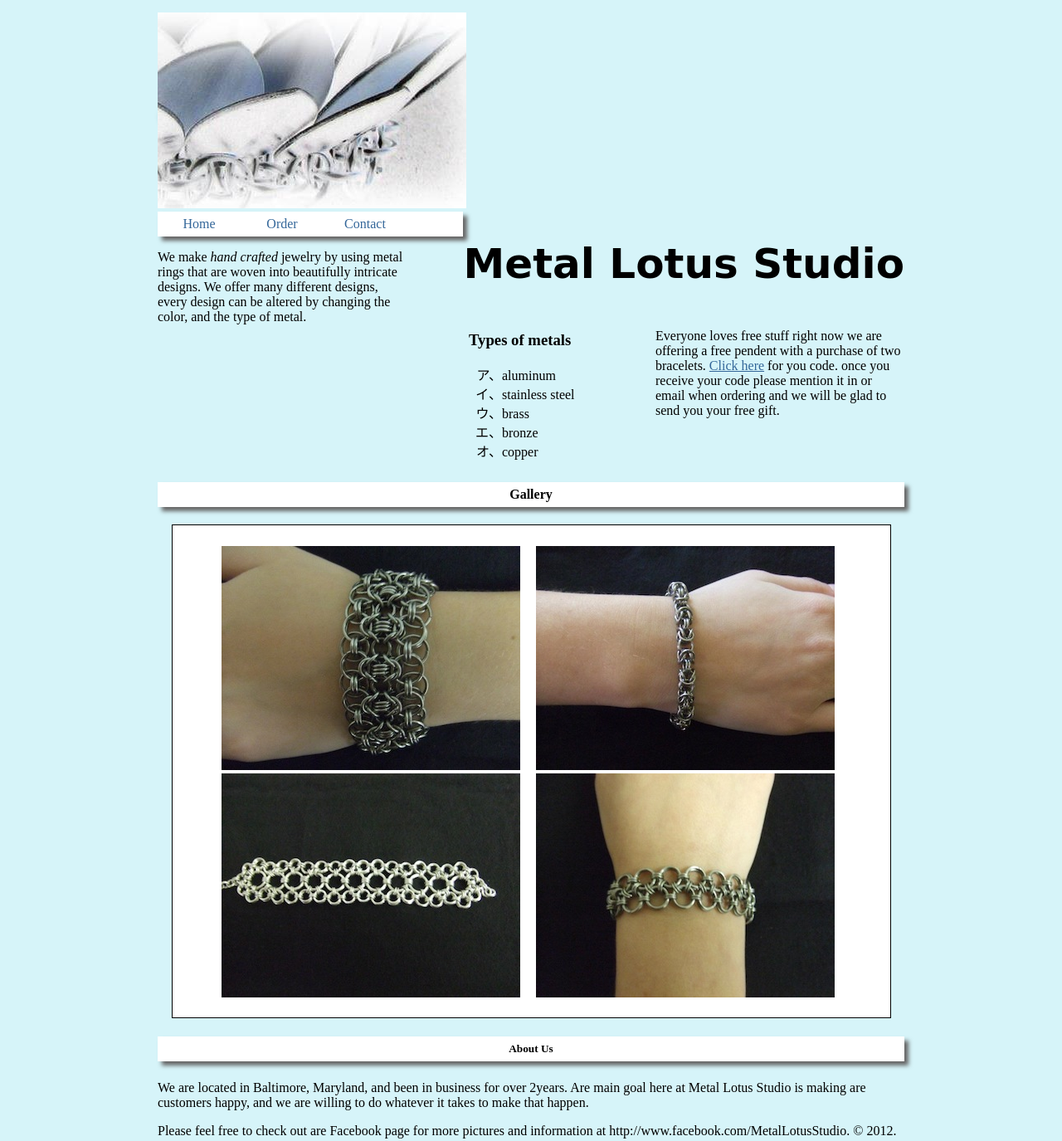
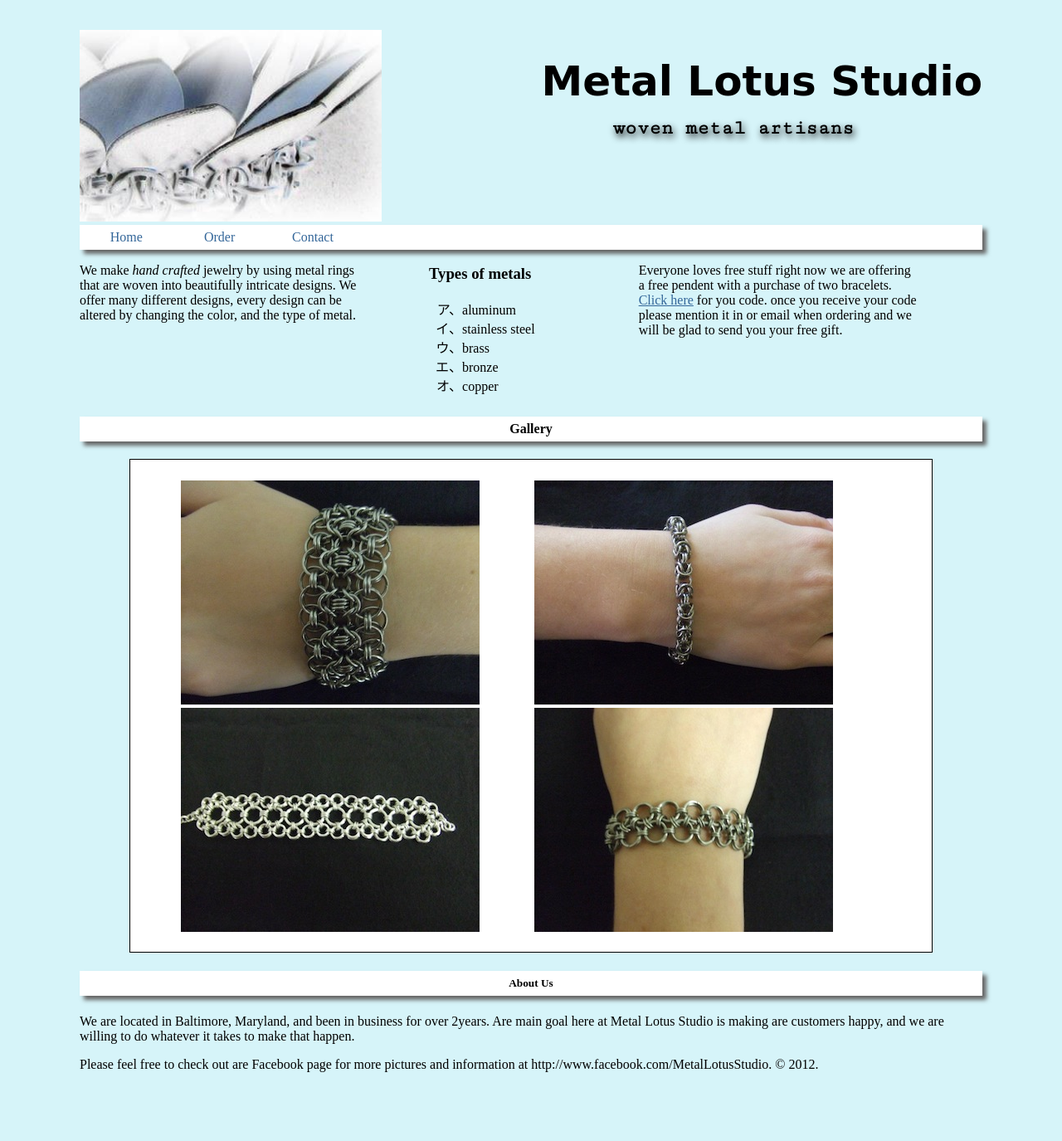
Before and after one commit to gkellne2/wsd, a plain HTML site: page index.html in a window 1280 px wide. Shown: the whole page at 83% size. After the commit the page ends 1344 px from the top, so only its background shows below. Drawn offline with Linux system fonts and the light colour scheme; a web font is replaced by a local one.

Commit message:
fixing and adding css

```diff
--- a/css/main.css
+++ b/css/main.css
@@ -1,74 +1,75 @@
 body{
-	padding: 15px;
-	width: 900px;
-	margin:0 auto;
+	padding:02.7777778%; /*25px/900px*/
+	max-width: 85%; /*935px*/
+	margin: 0 auto;
+	font:100%;/*16px*/
 	background-color: rgba(51,204,225,.2);
 }
 
-
 h1{
 	font-family: 'Sofadi One', cursive;
-	font-size: 50px;
+	font-size:3.125em; /*50px*/
 	float:right;
+	width:052.783726; /*493px*/
 }
 
 h2{
 	font-family: 'Cutive Mono', serif;
+	font:1em;
 	float:right;
-	margin-right:75px;
-	margin-top:-130px;
-	text-shadow:2px 4px 8px #111;
+	width:032.919255%; /*318px*/
+	margin-right:08.0213904%;/*75px*/
+	margin-top: -130px;
+	text-shadow: 2px 4px 8px #111;
 }
-
-section p{
-	width:300px;
-	height:169px;
-	float:left;
-}
-aside{
-	width:225px;
-	height:169px;
-	float:left;
-	padding-left:75px;
-}
-#free{
-	width:300px;
-}
-
-
-ol{
+#navagation{
 	background:white;
 	margin:0 auto;
 	padding:0;
 	list-style-type:none;
+	font:1em;
 	overflow:hidden;
 	-moz-box-shadow:5px 5px 5px #666;
 	-webkit-box-shadow:5px 5px 5px #666;
 	box-shadow:5px 5px 5px #666;
 }
-ol li{
-	width:100px;
+
+#navagation li{
+	width:010.330579%;/*100px*/
 	float:left;
 }
 
-ol a{
+#navagation a{
 	text-decoration:none;
 	display:block;
 	height:30px;
 	line-height:30px;
 	text-align:center;
 }
-h4{
-	clear:left;
+section p{
+	font:1em;
+	width: 030.959752%;/*300px*/
+	height: 169px;
+	float:left;
+}
+aside{
+	width: 023.219814%;/*225*/
+	height: 169px;
+	float:left;
+	padding-left:007.739938%; /*75px*/
+}
+#free{
+	width:030.959752% /*300px*/
 }
 
+h3{
+	font:1.5625em; /*25px*/
+}
 
 #metal{
 	list-style-type:katakana;
+	font:1em;
 }
-
-
-
 a:link{
 	color: #336699;
 }
@@ -84,9 +85,23 @@
 
 h4{
 	background:white;
+	font:1.125em; /*18px*/
 	height:30px;
 	line-height:30px;
 	text-align:center;
+	width:99.896801% /*968px*/
+	-moz-box-shadow:5px 5px 5px #666;
+	-webkit-box-shadow:5px 5px 5px #666;
+	box-shadow:5px 5px 5px #666;
+	clear:left;
+}
+h5{
+	font:1.125em; /*18px*/
+	background:white;
+	height:30px;
+	line-height:30px;
+	text-align:center;
+	width:99.896801% /*968px*/
 	-moz-box-shadow:5px 5px 5px #666;
 	-webkit-box-shadow:5px 5px 5px #666;
 	box-shadow:5px 5px 5px #666;
@@ -96,22 +111,41 @@
 	background:white;
 	list-style-type:none;
 	border:1px solid black;
-	width:825px;
+	width:085.139319%; /*825px*/
 	padding-top:25px;
 	padding-bottom:20px;
-	margin:15px auto;
+	margin:01.547988% auto; /*15px*/
 	overflow:hidden;
 }
 #images li{
 	float:left;
-	margin-left:19px;
+	margin-left:002.30303%; /*19px*/
+	width:043.636364%; /*360px*/
 }
-h5{
-	background:white;
-	height:30px;
-	line-height:30px;
-	text-align:center;
-	-moz-box-shadow:5px 5px 5px #666;
-	-webkit-box-shadow:5px 5px 5px #666;
-	box-shadow:5px 5px 5px #666;
+img{
+	max-width:100%;
 }
+div{
+	width:033.469806%; /*372px*/
+
+
+/*media queries
+
+============================================================================= */
+
+/*Tablet Portrait size to standard 935px (devices and browsers)*/
+	@media screen and (min-width:082.139037%/*768px*/)and(max-width:099.893048%/*934px*/){
+		body{
+			background-color:rgba(204,204,204,.2);
+		}
+
+}
+
+/*Mobile Landscape  size to Tablet Portrait (devices and browsers)*/
+@media only screen and (min-width:480px)and(max-width:767px){
+}
+
+
+/*Mobile Portrait Size to Mobile Landscape Size (devices and browsers)*/
+@media only screen and (max-width:479px){
+}
--- a/index.html
+++ b/index.html
@@ -3,6 +3,7 @@
 
 	<head>
 		<meta charset="utf-8">
+		<meta name="viewport" content="width=device-width, initial-scale=1.0">
 		<title>Metal Lotus Studios</title>
 		<link rel="stylesheet" href="css/main.css">
 		<link href='http://fonts.googleapis.com/css?family=Sofadi+One' rel='stylesheet'
@@ -11,24 +12,27 @@
 		type='text/css'>
 	</head>
 	<body>
-	<div>
 	<header>
-		<img src="images/lotusflower.jpg" width="372" height="236" alt="Photo of lotus
-		flower" title="Lotus Flower">
 		<h1>Metal Lotus Studio</h1>
+		<div id="lotusflower"><img src="images/lotusflower.jpg" alt="Photo of lotus flower"
+		title="Lotus Flower"></div>
 		<h2>woven metal artisans</h2>
 	</header>
+
 	<nav>
-	<ol id="navagation">
+	<ul id="navagation">
 		<li><a href="index.html">Home</a></li>
 		<li><a href="order.html">Order</a></li>
 		<li><a href="contact.html">Contact</a></li>
-	</ol>
+	</ul>
   	</nav>
+
   	<section>
 	<p>We make <em>hand crafted</em> jewelry by using metal rings
 	that are woven into beautifully intricate designs. We offer many different designs,
 	every design can be altered by changing the color, and the type of metal.</p>
+
+
 	<aside>
 	<h3>Types of metals</h3>
 	<ul id="metal">
@@ -48,13 +52,13 @@
 	<h4>Gallery</h4>
 
 	<ul id="images">
-		<li><img src="images/ValiantBracelet.jpg" width="360" height="270"
+		<li><img src="images/ValiantBracelet.jpg"
 		alt="ValiantBracelet" title="ValiantBracelet"></li>
-		<li><img src="images/RenaissanceBracelet.jpg" width="360" height="270"
+		<li><img src="images/RenaissanceBracelet.jpg"
 		alt="RenaissanceBracelet" title="RenaissanceBracelet"></li>
-		<li><img src="images/LatticeBracelet.jpg" width="360" height="270"
+		<li><img src="images/LatticeBracelet.jpg"
 		alt="LatticeBracelet" title="LatticeBracelet"></li>
-		<li><img src="images/LaceBracelet.jpg" width="360" height="270"
+		<li><img src="images/LaceBracelet.jpg"
 		alt="LaceBracelet" title="Lace Bracelet"></li>
 	</ul>
 	<article>
@@ -71,6 +75,5 @@
 			information at http://www.facebook.com/MetalLotusStudio. &copy; 2012.</p>
 		</footer>
 	</article>
-	</div>
 	</body>
 </html>
```
